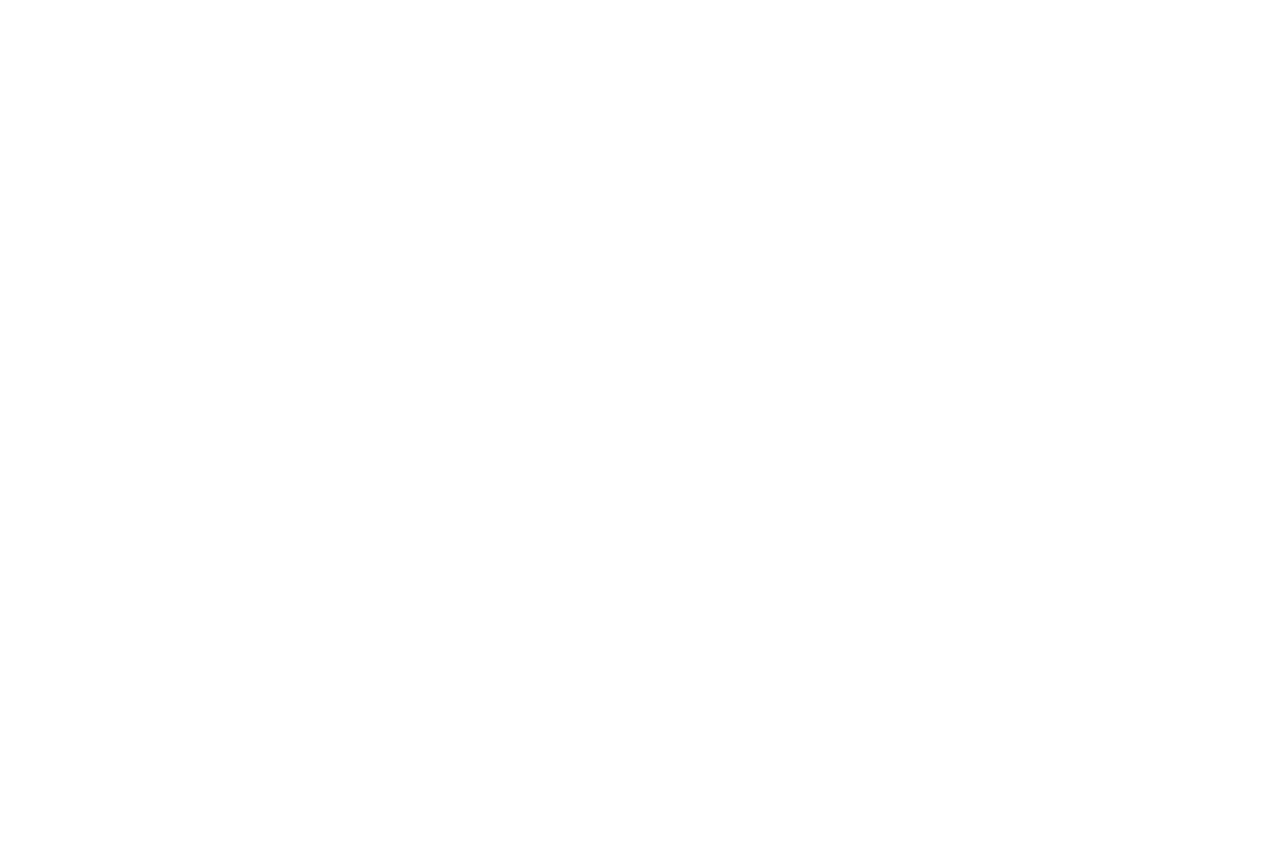
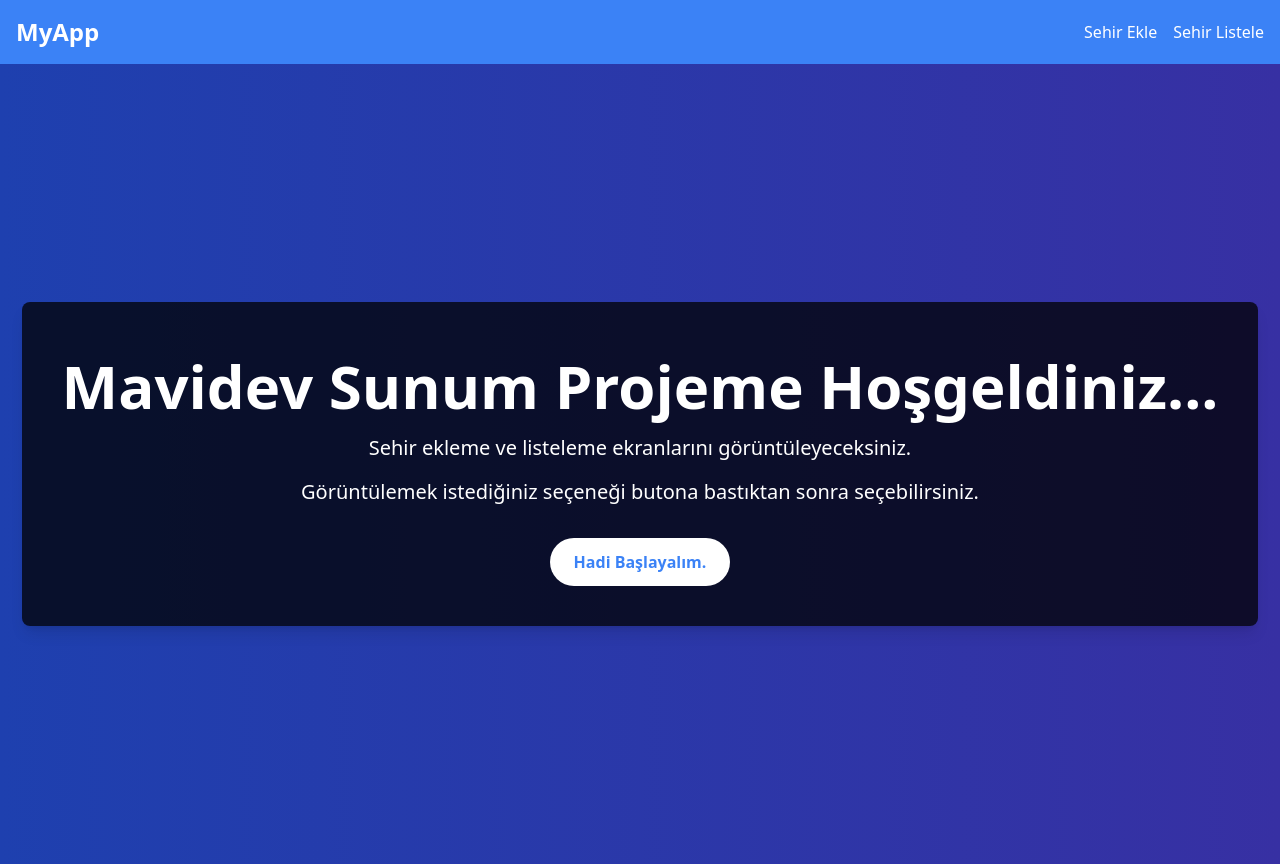
Before and after one commit to burakcevizli/mavidevfe, a React (Create React App) app: page / in a window 1280 px wide. Before the commit the page ends 800 px from the top, so only its background shows below. Built offline with nearby package versions, Linux system fonts and the light colour scheme.

Commit message:
Welcome page is done ...

```diff
--- a/src/App.js
+++ b/src/App.js
@@ -1,9 +1,12 @@
-import logo from './logo.svg';
 import './App.css';
+import Navbar from './components/Navbar';
+import WelcomePage from './components/WelcomePage';
 
 function App() {
   return (
     <div className="App">
+        <Navbar />
+        <WelcomePage />
     </div>
   );
 }
--- /dev/null
+++ b/src/components/Navbar.js
@@ -0,0 +1,17 @@
+import React from 'react';
+
+const Navbar = () => {
+  return (
+    <div className="bg-blue-500 text-white">
+      <nav className="container mx-auto p-4 flex justify-between items-center">
+        <div className="text-2xl font-bold">MyApp</div>
+        <ul className="flex space-x-4">
+          <li className="hover:text-gray-300 transition duration-300"><a href="#home">Sehir Ekle</a></li>
+          <li className="hover:text-gray-300 transition duration-300"><a href="#about">Sehir Listele</a></li>
+        </ul>
+      </nav>
+    </div>
+  );
+}
+
+export default Navbar;
--- /dev/null
+++ b/src/components/WelcomePage.js
@@ -0,0 +1,27 @@
+import React, { useState } from 'react';
+
+const WelcomePage = () => {
+    const [goster, setGoster] = useState(false);
+
+    const onClickHandler = () => {
+        setGoster(true);
+    }
+
+    return (
+        <div className="flex items-center justify-center h-screen bg-gradient-to-r from-blue-800 to-indigo-800">
+            <div className="text-center text-white p-10 bg-opacity-75 bg-black rounded-lg shadow-lg">
+                <h1 className="text-6xl font-bold my-4 animate-bounce">Mavidev Sunum Projeme Hoşgeldiniz...</h1>
+                <div className='flex flex-col gap-4'>
+                    <p className="text-xl">Sehir ekleme ve listeleme ekranlarını görüntüleyeceksiniz.</p>
+                    <p className="text-xl">Görüntülemek istediğiniz seçeneği butona bastıktan sonra seçebilirsiniz.</p>
+                </div>
+                <button className="mt-8 px-6 py-3 bg-white text-blue-500 rounded-full font-semibold">
+                    Hadi Başlayalım.
+                </button>
+            </div>
+        </div>
+
+    );
+};
+
+export default WelcomePage;
```
